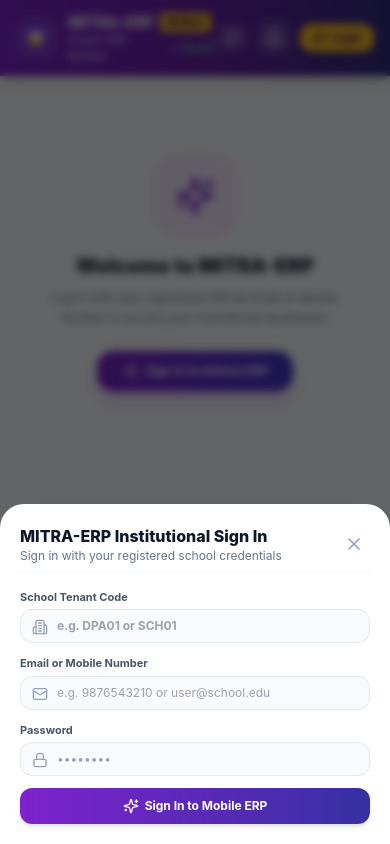
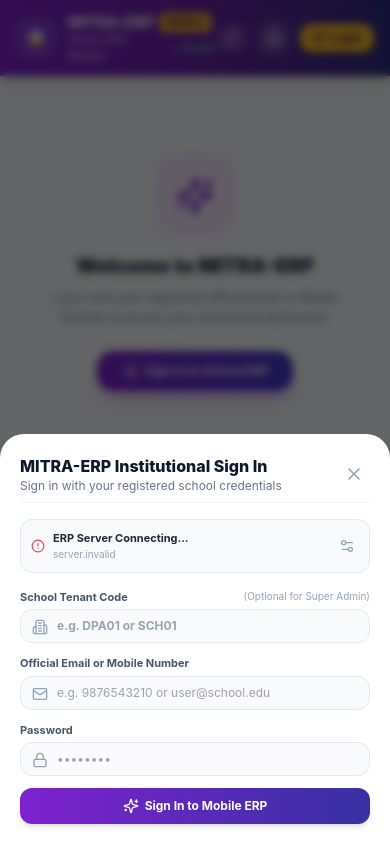
Before and after one commit to anvimitra/MITRA-ERP, a React (Vite) app in the folder packages/mobile-app/: page / in a window 390 px wide. Built offline with nearby package versions, Linux system fonts and the light colour scheme; no server answers.

Commit message:
fix: route mobile app and cloudflare frontend directly to production Render cloud backend

```diff
--- a/packages/mobile-app/src/api.ts
+++ b/packages/mobile-app/src/api.ts
@@ -1,23 +1,43 @@
 import { School, User, Student, AttendanceRecord, ExamReport, FeeItem, NotificationItem, AppUpdateInfo, TimetablePeriod, StudentLog, CertificateItem, StudentTransportItem, LibraryIssueItem, StaffLeaveItem } from './types';
 
-// Dynamic API Base URL detection
+// Canonical Live Production Render API Endpoint
+export const PRODUCTION_RENDER_API_URL = 'https://mitra-erp.onrender.com/api';
+
+// Dynamic API Base URL detection - Guaranteed cloud connectivity for mobile devices
 export function getApiBaseUrl(): string {
+  // 1. Explicit user override from settings
   const customUrl = localStorage.getItem('anvimitra_api_url');
-  if (customUrl) return customUrl;
+  if (customUrl && customUrl.trim()) return customUrl.trim();
 
+  // 2. Vite build-time environment variable
   if (import.meta.env.VITE_API_BASE_URL) {
     return import.meta.env.VITE_API_BASE_URL;
   }
 
+  // 3. Detect Capacitor Native App (Android/iOS APK)
+  // In Capacitor, hostname is 'localhost' or 'capacitor:', but there is NO local server on the phone!
+  // Any phone MUST connect directly to the Cloud Render backend.
   if (typeof window !== 'undefined') {
-    const hostname = window.location.hostname;
-    if (hostname === 'localhost' || hostname === '127.0.0.1') {
+    const { hostname, port, protocol } = window.location;
+    const isCapacitorNative =
+      (window as any).Capacitor !== undefined ||
+      protocol === 'capacitor:' ||
+      (hostname === 'localhost' && (!port || port === '80' || port === '443'));
+
+    if (isCapacitorNative) {
+      return PRODUCTION_RENDER_API_URL;
+    }
+
+    // 4. Local Vite Dev Server on PC (port 5174)
+    if ((hostname === 'localhost' || hostname === '127.0.0.1') && port === '5174') {
       return 'http://localhost:4000/api';
     }
-    return 'https://anvimitra-erp.onrender.com/api';
+
+    // 5. Any mobile device or external browser opening the webapp
+    return PRODUCTION_RENDER_API_URL;
   }
 
-  return 'http://localhost:4000/api';
+  return PRODUCTION_RENDER_API_URL;
 }
 
 export function getMobileToken(): string | null {
@@ -68,10 +88,14 @@
   password: string,
   schoolCode: string
 ): Promise<{ token: string; user: User; school: School; linkedStudents?: any[] }> {
+  const cleanCode = (schoolCode || '').trim().toUpperCase();
+  const cleanEmail = (email || '').trim();
+
+  try {
     const res = await fetch(`${getApiBaseUrl()}/auth/login`, {
       method: 'POST',
       headers: { 'Content-Type': 'application/json' },
-    body: JSON.stringify({ email, password, schoolCode }),
+      body: JSON.stringify({ email: cleanEmail, password, schoolCode: cleanCode, isMobileApp: true }),
     });
 
     const data = await res.json();
@@ -83,6 +107,32 @@
       setMobileToken(data.token);
     }
     return data;
+  } catch (err: any) {
+    if (err.message && !err.message.includes('fetch') && !err.message.includes('NetworkError') && !err.message.includes('Failed to fetch')) {
+      throw err;
+    }
+    throw new Error(`Unable to reach ERP Cloud Server (${getApiBaseUrl()}). Please check your internet connection or server status.`);
+  }
+}
+
+// 2.1 Check Server Health
+export async function checkServerHealth(): Promise<{ online: boolean; url: string; latency?: number }> {
+  const url = getApiBaseUrl();
+  const start = Date.now();
+  try {
+    const healthEndpoint = url.endsWith('/api') ? url.replace(/\/api$/, '/health') : `${url}/health`;
+    const res = await fetch(healthEndpoint, { method: 'GET' });
+    if (res.ok) {
+      return { online: true, url, latency: Date.now() - start };
+    }
+  } catch {}
+  try {
+    const res = await fetch(`${url}/app/version`, { method: 'GET' });
+    if (res.ok) {
+      return { online: true, url, latency: Date.now() - start };
+    }
+  } catch {}
+  return { online: false, url };
 }
 
 // 3. Verify Active Session (/api/auth/me)
--- a/packages/mobile-app/src/components/LoginModal.tsx
+++ b/packages/mobile-app/src/components/LoginModal.tsx
@@ -1,7 +1,7 @@
-import React, { useState } from 'react';
+import React, { useState, useEffect } from 'react';
 import { User, School } from '../types';
-import { loginUser } from '../api';
-import { X, Sparkles, UserCheck, Shield, Users, Lock, Mail, Building2 } from 'lucide-react';
+import { loginUser, getApiBaseUrl, checkServerHealth, PRODUCTION_RENDER_API_URL } from '../api';
+import { X, Sparkles, Lock, Mail, Building2, Globe, CheckCircle2, AlertCircle, RefreshCw, Settings2 } from 'lucide-react';
 
 interface Props {
   currentSchool?: School | null;
@@ -16,6 +16,39 @@
   const [loading, setLoading] = useState(false);
   const [error, setError] = useState<string | null>(null);
 
+  // Server health & endpoint state
+  const [serverOnline, setServerOnline] = useState<boolean | null>(null);
+  const [checkingServer, setCheckingServer] = useState(false);
+  const [showServerConfig, setShowServerConfig] = useState(false);
+  const [customApiUrl, setCustomApiUrl] = useState(localStorage.getItem('anvimitra_api_url') || '');
+
+  const verifyServer = async () => {
+    setCheckingServer(true);
+    try {
+      const res = await checkServerHealth();
+      setServerOnline(res.online);
+    } catch {
+      setServerOnline(false);
+    } finally {
+      setCheckingServer(false);
+    }
+  };
+
+  useEffect(() => {
+    verifyServer();
+  }, []);
+
+  const handleSaveCustomServer = () => {
+    const trimmed = customApiUrl.trim();
+    if (trimmed) {
+      localStorage.setItem('anvimitra_api_url', trimmed);
+    } else {
+      localStorage.removeItem('anvimitra_api_url');
+    }
+    setShowServerConfig(false);
+    verifyServer();
+  };
+
   const handleManualLogin = async (e: React.FormEvent) => {
     e.preventDefault();
     setLoading(true);
@@ -25,12 +58,14 @@
       const res = await loginUser(email, password, schoolCode);
       onLoginSuccess(res.user, res.school);
       onClose();
-    } catch {
-      setError('Invalid credentials or school code');
+    } catch (err: any) {
+      setError(err?.message || 'Invalid credentials or school code');
     } finally {
       setLoading(false);
     }
   };
+
+  const currentApiUrl = getApiBaseUrl();
 
   return (
     <div className="fixed inset-0 z-50 bg-black/60 backdrop-blur-sm flex items-end sm:items-center justify-center p-0 sm:p-4">
@@ -48,16 +83,89 @@
           </button>
         </div>
 
+        {/* Server Connection Status Banner */}
+        <div className="bg-slate-50 rounded-xl p-2.5 border border-slate-200 flex items-center justify-between text-[11px]">
+          <div className="flex items-center space-x-2 truncate">
+            {checkingServer ? (
+              <RefreshCw className="w-3.5 h-3.5 text-blue-600 animate-spin flex-shrink-0" />
+            ) : serverOnline === true ? (
+              <CheckCircle2 className="w-3.5 h-3.5 text-emerald-600 flex-shrink-0" />
+            ) : serverOnline === false ? (
+              <AlertCircle className="w-3.5 h-3.5 text-rose-500 flex-shrink-0" />
+            ) : (
+              <Globe className="w-3.5 h-3.5 text-slate-400 flex-shrink-0" />
+            )}
+            <div className="truncate">
+              <span className="font-bold text-slate-800">
+                {checkingServer
+                  ? 'Connecting to Cloud ERP...'
+                  : serverOnline
+                  ? 'Cloud ERP Connected'
+                  : 'ERP Server Connecting...'}
+              </span>
+              <span className="text-slate-400 text-[10px] block truncate">
+                {currentApiUrl.replace(/^https?:\/\//, '')}
+              </span>
+            </div>
+          </div>
+          <button
+            type="button"
+            onClick={() => setShowServerConfig(!showServerConfig)}
+            className="p-1 text-slate-400 hover:text-purple-700 transition"
+            title="Configure Server Endpoint"
+          >
+            <Settings2 className="w-4 h-4" />
+          </button>
+        </div>
+
+        {/* Optional Server Config Drawer */}
+        {showServerConfig && (
+          <div className="p-3 bg-purple-50/70 border border-purple-200 rounded-xl space-y-2 text-xs">
+            <label className="font-bold text-purple-900 block">Cloud / Local Server Endpoint</label>
+            <input
+              type="text"
+              value={customApiUrl}
+              onChange={(e) => setCustomApiUrl(e.target.value)}
+              placeholder={PRODUCTION_RENDER_API_URL}
+              className="w-full px-2.5 py-1.5 text-xs bg-white border border-purple-200 rounded-lg focus:outline-none focus:ring-2 focus:ring-purple-600"
+            />
+            <div className="flex items-center justify-between pt-1">
+              <button
+                type="button"
+                onClick={() => {
+                  setCustomApiUrl('');
+                  localStorage.removeItem('anvimitra_api_url');
+                  setShowServerConfig(false);
+                  verifyServer();
+                }}
+                className="text-[10px] text-purple-700 hover:underline font-semibold"
+              >
+                Reset to Default Render Cloud
+              </button>
+              <button
+                type="button"
+                onClick={handleSaveCustomServer}
+                className="px-3 py-1 bg-purple-700 text-white rounded-lg text-xs font-bold shadow-sm"
+              >
+                Save & Connect
+              </button>
+            </div>
+          </div>
+        )}
+
         {error && (
           <div className="p-2.5 rounded-xl bg-rose-50 text-rose-800 text-xs font-semibold border border-rose-200">
-            {error}
+            ⚠️ {error}
           </div>
         )}
 
         {/* Credentials Form */}
         <form onSubmit={handleManualLogin} className="space-y-3">
           <div>
-            <label className="text-[11px] font-bold text-slate-600 block mb-1">School Tenant Code</label>
+            <div className="flex justify-between items-center mb-1">
+              <label className="text-[11px] font-bold text-slate-600">School Tenant Code</label>
+              <span className="text-[10px] text-slate-400">(Optional for Super Admin)</span>
+            </div>
             <div className="relative">
               <Building2 className="w-4 h-4 absolute left-3 top-2.5 text-slate-400" />
               <input
@@ -71,7 +179,7 @@
           </div>
 
           <div>
-            <label className="text-[11px] font-bold text-slate-600 block mb-1">Email or Mobile Number</label>
+            <label className="text-[11px] font-bold text-slate-600 block mb-1">Official Email or Mobile Number</label>
             <div className="relative">
               <Mail className="w-4 h-4 absolute left-3 top-2.5 text-slate-400" />
               <input
@@ -91,6 +199,7 @@
               <Lock className="w-4 h-4 absolute left-3 top-2.5 text-slate-400" />
               <input
                 type="password"
+                required
                 value={password}
                 onChange={(e) => setPassword(e.target.value)}
                 placeholder="••••••••"
@@ -102,10 +211,10 @@
           <button
             type="submit"
             disabled={loading}
-            className="w-full py-2.5 bg-gradient-to-r from-purple-700 to-indigo-800 hover:from-purple-800 hover:to-indigo-900 active:scale-98 text-white text-xs font-bold rounded-xl shadow-md transition flex items-center justify-center space-x-1.5 mt-2"
+            className="w-full py-2.5 bg-gradient-to-r from-purple-700 to-indigo-800 hover:from-purple-800 hover:to-indigo-900 active:scale-98 text-white text-xs font-bold rounded-xl shadow-md transition flex items-center justify-center space-x-1.5 mt-2 disabled:opacity-60"
           >
             <Sparkles className="w-4 h-4" />
-            <span>{loading ? 'Authenticating...' : 'Sign In to Mobile ERP'}</span>
+            <span>{loading ? 'Authenticating with ERP Cloud...' : 'Sign In to Mobile ERP'}</span>
           </button>
         </form>
       </div>
```
Also changed, not shown: 1 other file (tests, documents, lock files or other folders). Lines whose indentation alone changed are shown as unchanged.
